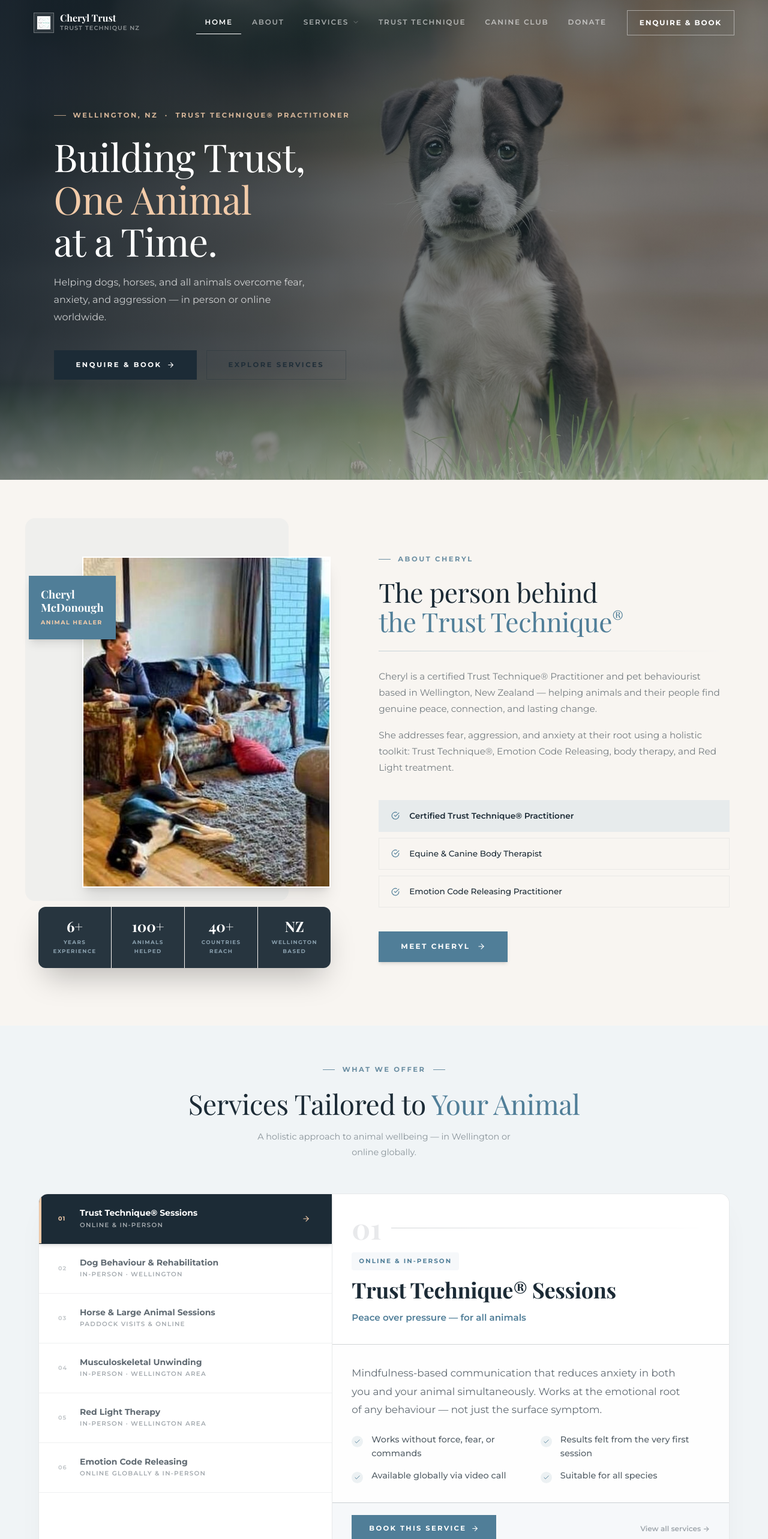
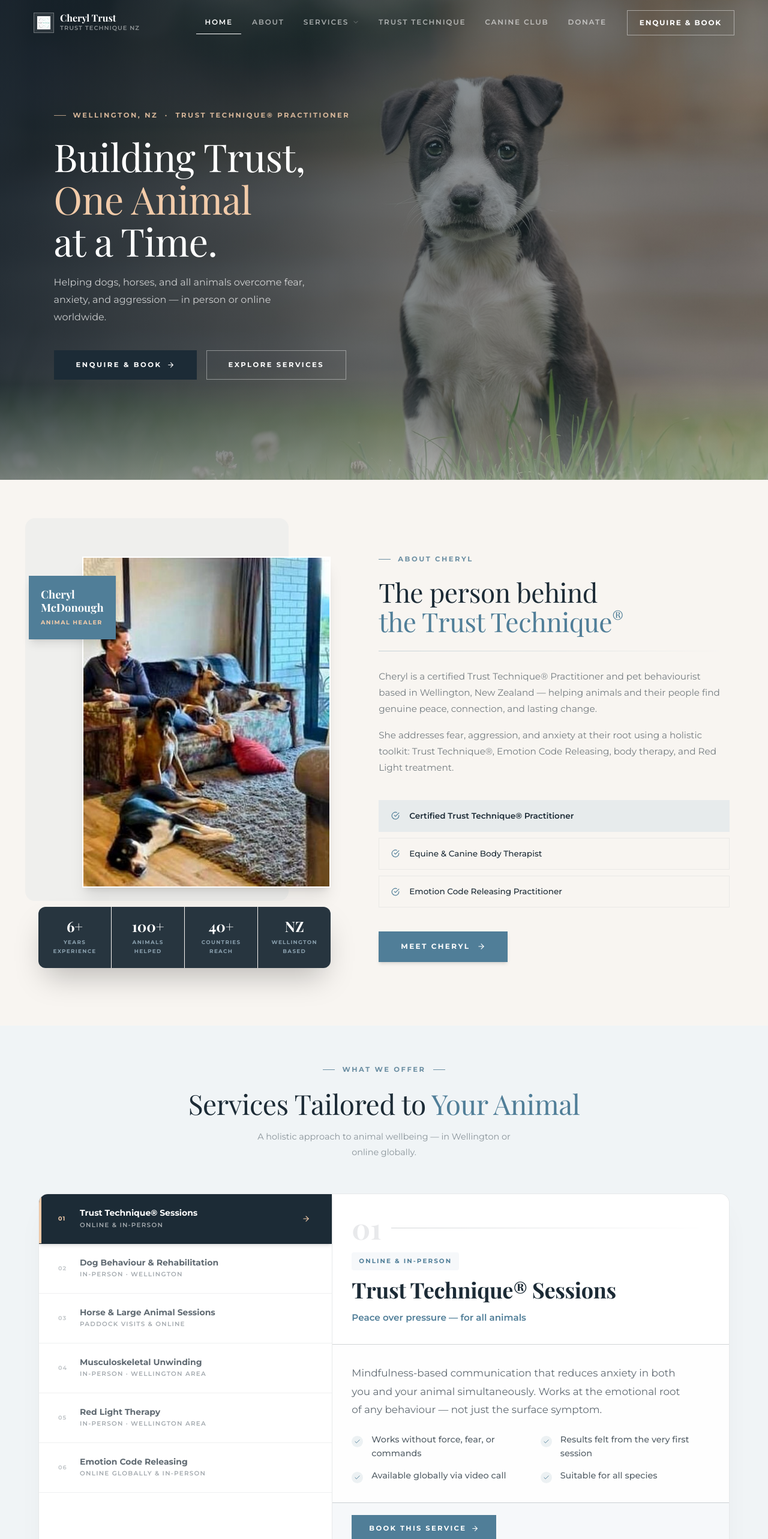
Before and after one commit to Zain-Ali-712/CherylTrust, a Next.js app: page / in a window 1280 px wide. Shown: the top 2566 px of the page at 60% size. Built offline with nearby package versions, Linux system fonts and the light colour scheme.

Commit message:
fonts color fixes

```diff
--- a/src/app/canine-club/page.tsx
+++ b/src/app/canine-club/page.tsx
@@ -257,12 +257,12 @@ export default function CanineClubPage() {
                                     <h3 className="font-serif text-[1.6rem] lg:text-[1.8rem] text-white mb-3 leading-[1.2]">{plan.title}</h3>
                                     <div className="mb-6 flex items-baseline gap-2">
                                         <span className="font-serif font-bold text-4xl text-accent">{plan.price}</span>
-                                        <span className="font-sans text-[0.8rem] text-white/50 uppercase tracking-widest relative top-[-6px]">/ {plan.duration}</span>
+                                        <span className="font-sans text-[0.8rem] text-white/90 uppercase tracking-widest relative top-[-6px]">/ {plan.duration}</span>
                                     </div>
 
                                     <div className="h-px w-full bg-white/[0.08] mb-8" />
 
-                                    <p className="font-sans text-[1.05rem] text-white/70 leading-[1.8] mb-8">
+                                    <p className="font-sans text-[1.05rem] text-white/90 leading-[1.8] mb-8">
                                         Exclusive {plan.subtitle.toLowerCase()} access to the Canine Adventure Park, swimming spots, and farm walks.
                                     </p>
 
--- a/src/components/home/HeroSection.tsx
+++ b/src/components/home/HeroSection.tsx
@@ -94,8 +94,8 @@ export default function HeroSection() {
                         Enquire & Book <FiArrowRight size={13} />
                     </Link>
                     <Link
-                        href="/services"
-                        className="inline-flex items-center gap-2 px-9 py-3.5 text-[0.72rem] font-bold tracking-[0.22em] uppercase font-sans no-underline transition-all duration-300 text-dark/90 border border-dark/30 hover:text-dark hover:border-dark/70 hover:bg-dark/5"
+                        href="#services-overview"
+                        className="inline-flex items-center justify-center gap-2 px-9 py-3.5 text-[0.72rem] font-bold tracking-[0.22em] uppercase font-sans no-underline transition-all duration-300 text-white border border-white/40 hover:bg-white hover:text-dark hover:border-white"
                     >
                         Explore Services
                     </Link>
--- a/src/components/home/ServicesOverview.tsx
+++ b/src/components/home/ServicesOverview.tsx
@@ -21,7 +21,7 @@ export default function ServicesOverview() {
     const s = services[active];
 
     return (
-        <section className="bg-bg-section py-16">
+        <section id="services-overview" className="bg-bg-section py-16">
             <div className="max-w-[1280px] mx-auto" style={{ paddingLeft: "clamp(1.25rem,6vw,4rem)", paddingRight: "clamp(1.25rem,6vw,4rem)" }}>
 
                 {/* Centered header */}
@@ -114,10 +114,7 @@ export default function ServicesOverview() {
                                     className="inline-flex items-center justify-center gap-2 px-7 py-3 text-[0.72rem] font-bold tracking-[0.2em] uppercase font-sans no-underline text-white bg-primary-dark border border-primary-dark hover:bg-dark hover:border-dark transition-all duration-300">
                                     Book This Service <FiArrowRight size={13} />
                                 </Link>
-                                <Link href="/services"
-                                    className="text-[0.75rem] font-semibold font-sans text-dark/40 no-underline hover:text-primary-dark transition-colors">
-                                    View all services →
-                                </Link>
+
                             </div>
                         </div>
                     </div>
```
